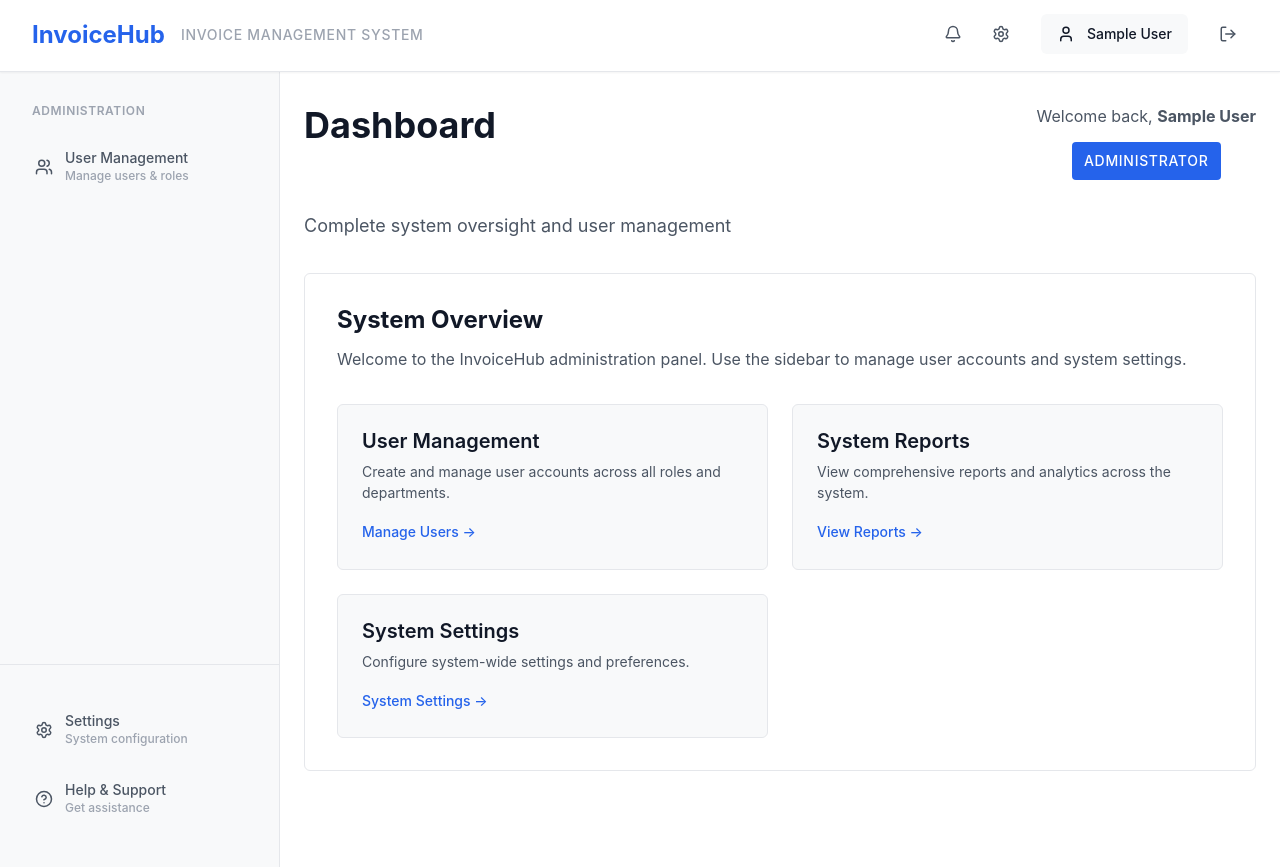
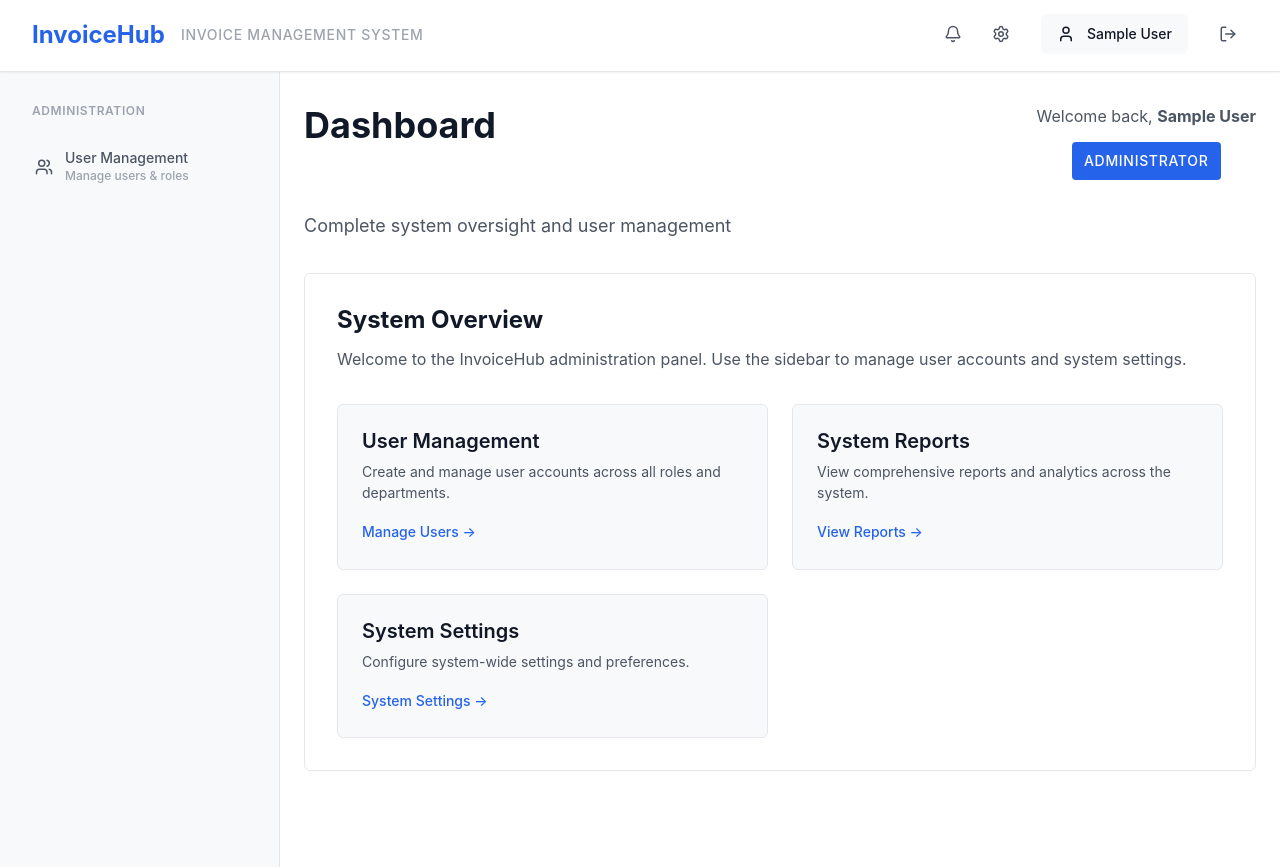
Before and after one commit to Faraaz05/Invoice-Hub, a React app in the folder frontend/: page /dashboard in a window 1280 px wide. Built offline with nearby package versions, Linux system fonts and the light colour scheme; sample sign-in values are in the browser's storage; the HTML template or start-up script is replaced by a standard one.

Commit message:
removed redundant help page

```diff
--- a/frontend/src/App.jsx
+++ b/frontend/src/App.jsx
@@ -52,8 +52,6 @@ function App() {
                     </AdminOnlyRoute>
                   } />
                   <Route path="/reports" element={<Dashboard />} /> {/* Admin reports placeholder */}
-                  <Route path="/settings" element={<Dashboard />} /> {/* Admin settings placeholder */}
-                  <Route path="/help" element={<Dashboard />} /> {/* Help page placeholder */}
 
                   {/* Catch all route - redirect to dashboard */}
                   <Route path="*" element={<Navigate to="/dashboard" replace />} />
--- a/frontend/src/components/Sidebar.jsx
+++ b/frontend/src/components/Sidebar.jsx
@@ -6,8 +6,6 @@ import {
   FileText,
   Users,
   BarChart3,
-  Settings,
-  HelpCircle,
   CheckCircle,
   Eye,
   CreditCard
@@ -97,32 +95,7 @@ function Sidebar() {
 
   const navItems = getNavItemsForRole(userRole);
 
-  // Bottom navigation items - always visible but role-dependent
-  const getBottomNavItems = (role) => {
-    const items = [
-      {
-        path: '/help',
-        label: 'Help & Support',
-        icon: HelpCircle,
-        description: 'Get assistance',
-        roles: ['admin', 'manager', 'controller', 'clerk']
-      }
-    ];
-
-    // Only show settings for admin
-    if (role === 'admin') {
-      items.unshift({
-        path: '/settings',
-        label: 'Settings',
-        icon: Settings,
-        description: 'System configuration'
-      });
-    }
-
-    return items;
-  };
-
-  const bottomNavItems = getBottomNavItems(userRole);
+  // No bottom navigation items needed
 
   const renderNavItem = (item) => {
     const IconComponent = item.icon;
@@ -168,11 +141,7 @@ function Sidebar() {
           </ul>
         </div>
 
-        <div className="nav-section nav-section-bottom">
-          <ul className="nav-list">
-            {bottomNavItems.map(renderNavItem)}
-          </ul>
-        </div>
+
       </nav>
     </aside>
   );
```
